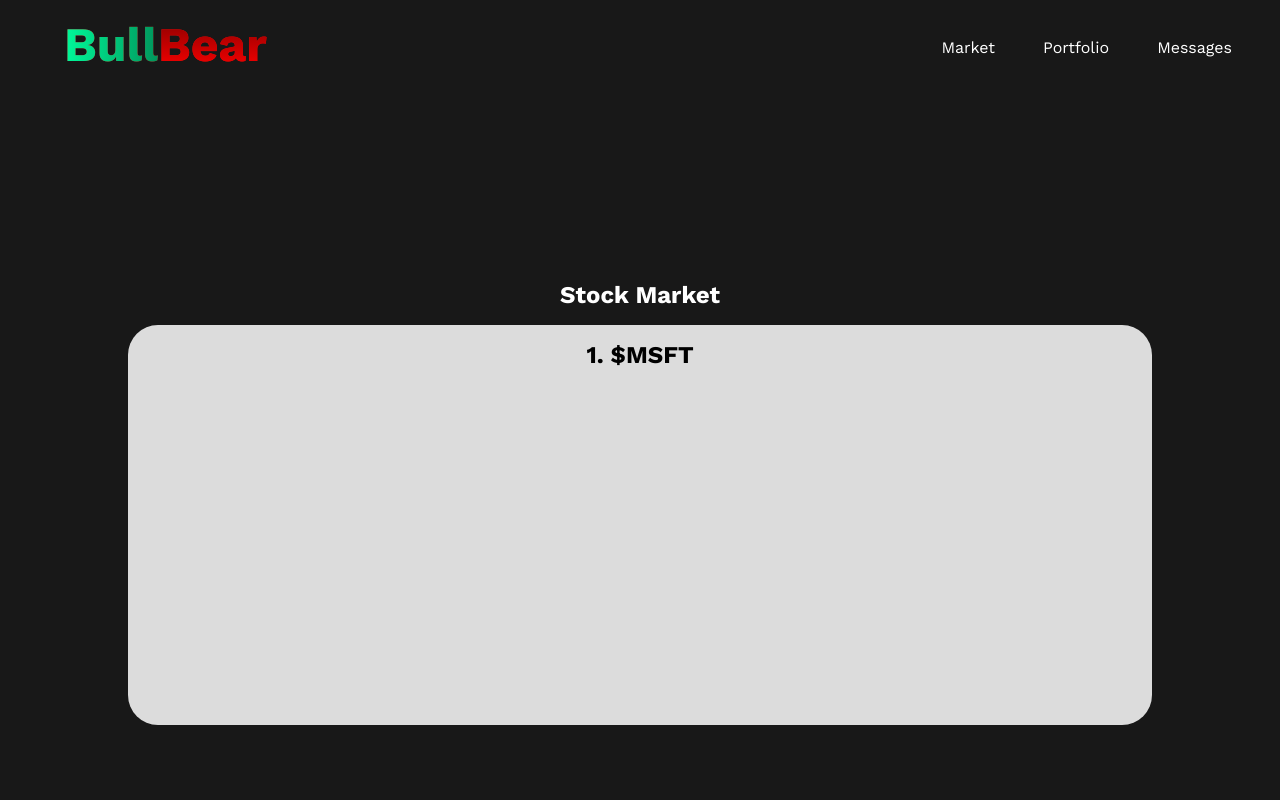
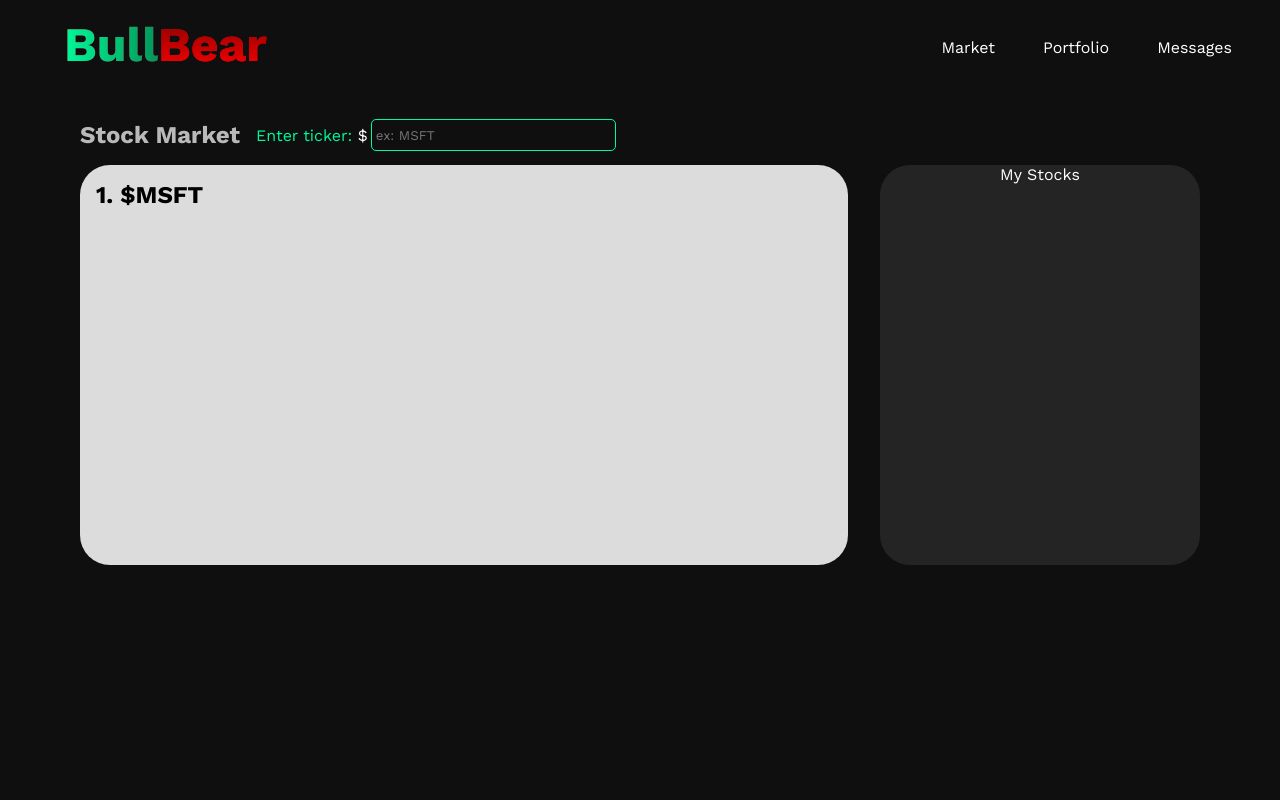
Before and after one commit to DariusGarcia/BullBear-draft, a React (Create React App) app: page / in a window 1280 px wide. Shown: the top 800 px of the page. Built offline with nearby package versions, Linux system fonts and the light colour scheme; no server answers.

Commit message:
feat: added side stock list

```diff
--- a/src/App.js
+++ b/src/App.js
@@ -6,11 +6,13 @@ import { Link } from "react-router-dom";
 import Login from "./components/Login";
 //importing landing component
 import Home from "./components/Home";
+import FetchStocks from "./components/fetchStocks";
 
 function App() {
   return (
     <div className="App">
       <Home />
+
       <Login />
     </div>
   );
--- a/src/components/Home.css
+++ b/src/components/Home.css
@@ -7,9 +7,8 @@
 .home-parent {
     /* margin: 0 auto;
     padding: 0; */
-    background-color: #181818;
+    background-color: #0f0f0f;
     height: 100vh;
-    overflow: hidden;
 }
 
 .nav-list {
@@ -22,6 +21,13 @@
     justify-content: flex-end;
     position: relative;
     cursor: pointer;
+}
+
+.search-bar {
+    border-radius: 4px;
+    display: flex;
+    justify-content: center;
+    align-items: center;
 }
 
 .home-title {
@@ -62,32 +68,68 @@ input {
 
 .main-container {
     display: flex;
-    flex-direction: column;
-    place-content: center;
-    align-items: center;
-    padding: 10rem 0 0 0rem;
+    padding: 0 5rem;
+    justify-content: space-between;
 }
 
-.stocks-container {}
-
-#stock.market {
-    /* display: flex;
-    align-items: center;
-    padding: 10rem 0 0 12rem;
-    position: relative; */
-    color: rgb(220, 220, 220);
-}
 
 .stocks-list {
-
+    display: flex;
+    /* justify-content: center; */
     height: 50vh;
-    width: 80vw;
+    width: 60vw;
     background-color: gainsboro;
     border-radius: 30px;
     color: black;
+    float: left;
 
+}
+
+.stock-nav {
+    width: 25vw;
+    height: 70vh;
+    float: right;
+    height: 50vh;
+    background-color: rgb(36, 36, 36);
+    border-radius: 30px;
+}
+
+.search-box {
+    padding-left: 4rem;
+    display: flex;
+    justify-content: start;
+    align-items: center;
+}
+
+#stock-market {
+    color: rgb(185, 185, 185);
 }
 
 .stock-box {
     color: black;
 }
+
+
+.search-bar {
+    height: 30px;
+    width: 20%;
+    margin-left: 4px;
+    padding-left: 4px;
+    outline: 1px solid #00FA9A;
+    border: none;
+    background: transparent;
+    box-shadow: 50px;
+    color: white;
+}
+
+#search-label {
+    color: #00FA9A;
+}
+
+#dollar {
+    color: white !important;
+}
+
+p {
+    color: rgb(255, 255, 255);
+}
--- a/src/components/Home.js
+++ b/src/components/Home.js
@@ -1,5 +1,4 @@
 import React from "react";
-import { Link } from "react-router-dom";
 import "./Home.css";
 import StocksGraphQL from "./StocksGraphQL";
 
@@ -17,15 +16,28 @@ function Home() {
         <li>Portfolio</li>
         <li>Messages</li>
       </ul>
+      <div className="search-box">
+        <h2 id="stock-market">Stock Market</h2>
+        <label id="search-label">
+          Enter ticker: <span id="dollar">$</span>
+        </label>
+        <input
+          onInput={(e) =>
+            (e.target.value = ("" + e.target.value).toUpperCase())
+          }
+          className="search-bar"
+          type="text"
+          placeholder="ex: MSFT"
+        ></input>
+      </div>
       <div className="main-container">
-        <h2 id="stock-market">Stock Market</h2>
+        <div className="stocks-list">
+          <h2 className="stock-box">1. $MSFT</h2>
 
-        <div className="stocks-container">
-          <div className="stocks-list">
-            <h2 className="stock-box">1. $MSFT</h2>
-
-            <StocksGraphQL />
-          </div>
+          <StocksGraphQL />
+        </div>
+        <div className="stock-nav">
+          <p>My Stocks</p>
         </div>
       </div>
     </div>
--- a/src/components/StocksGraphQL.js
+++ b/src/components/StocksGraphQL.js
@@ -6,23 +6,23 @@ import axios from "axios";
 function StocksGraphQL(props) {
   //   const [tickerPrice, setTicketPrice] = useState({});
 
-  const options = {
-    method: "GET",
-    url: "https://stock-market-data.p.rapidapi.com/market/index/s-and-p-five-hundred",
-    headers: {
-      "X-RapidAPI-Host": "stock-market-data.p.rapidapi.com",
-      "X-RapidAPI-Key": "0d97302266msh6b2a73e1ff1a13dp1c8242jsn8cf1b0c3f629",
-    },
-  };
+  //   const options = {
+  //     method: "GET",
+  //     url: "https://stock-market-data.p.rapidapi.com/market/index/s-and-p-five-hundred",
+  //     headers: {
+  //       "X-RapidAPI-Host": "stock-market-data.p.rapidapi.com",
+  //       "X-RapidAPI-Key": "0d97302266msh6b2a73e1ff1a13dp1c8242jsn8cf1b0c3f629",
+  //     },
+  //   };
 
-  axios
-    .request(options)
-    .then(function (response) {
-      console.log(response.data.stocks[3]);
-    })
-    .catch(function (error) {
-      console.error(error);
-    });
+  //   axios
+  //     .request(options)
+  //     .then(function (response) {
+  //       console.log(response.data.stocks[3]);
+  //     })
+  //     .catch(function (error) {
+  //       console.error(error);
+  //     });
 
   return <></>;
 }
--- /dev/null
+++ b/src/components/fetchStocks.js
@@ -0,0 +1,15 @@
+import "./fetchStocks.css";
+import React, { useState } from "react";
+
+function FetchStocks() {
+  return (
+    <div>
+      <form>
+        <button>Search</button>
+        <input type="text" placeholder="Search"></input>
+      </form>
+    </div>
+  );
+}
+
+export default FetchStocks;
--- a/src/components/login.css
+++ b/src/components/login.css
@@ -7,10 +7,10 @@
 }
 
 .parent {
-    /* margin: 0 auto;
+    margin: 0 auto;
     padding: 0;
     background-color: #181818;
-    height: 100vh; */
+    height: 100vh;
 }
 
 .login-container {
```
Also changed, not shown: src/components/fetchStocks.css (added).
